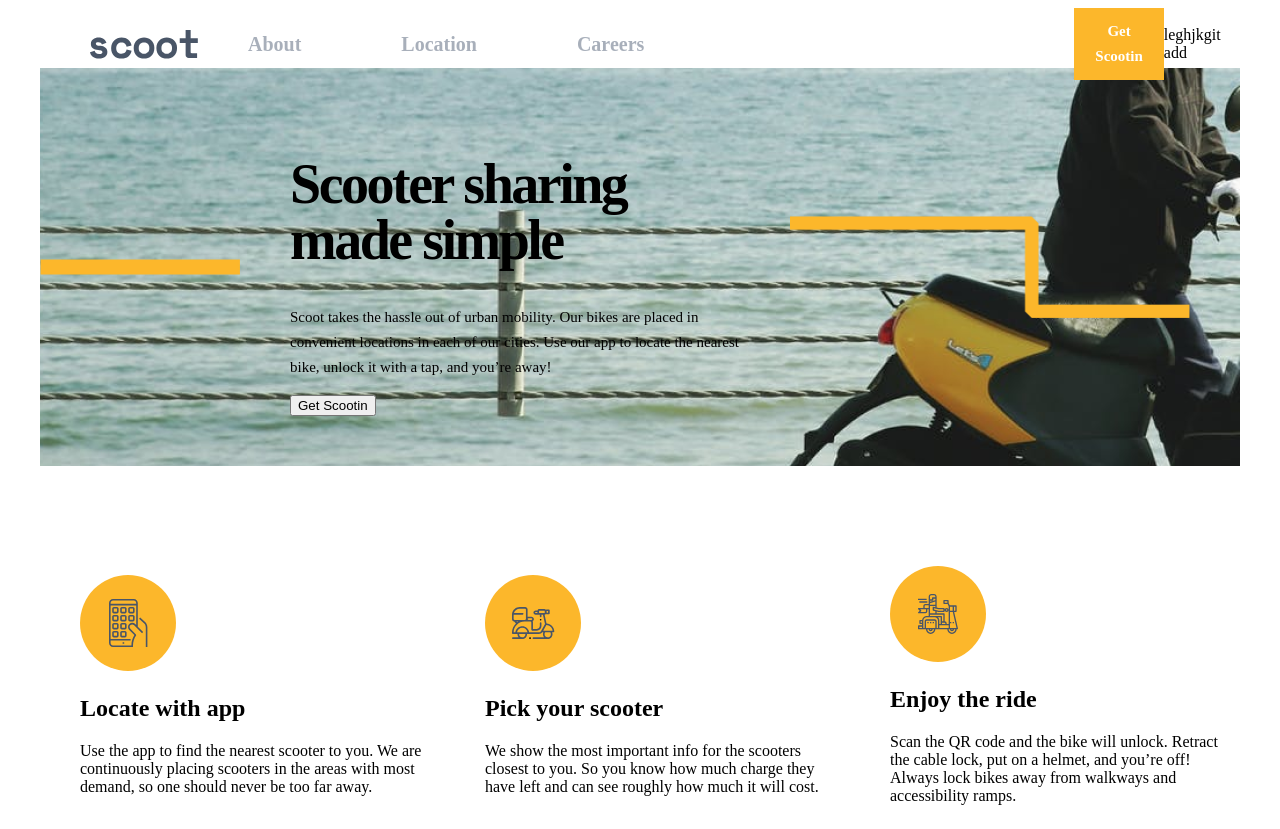
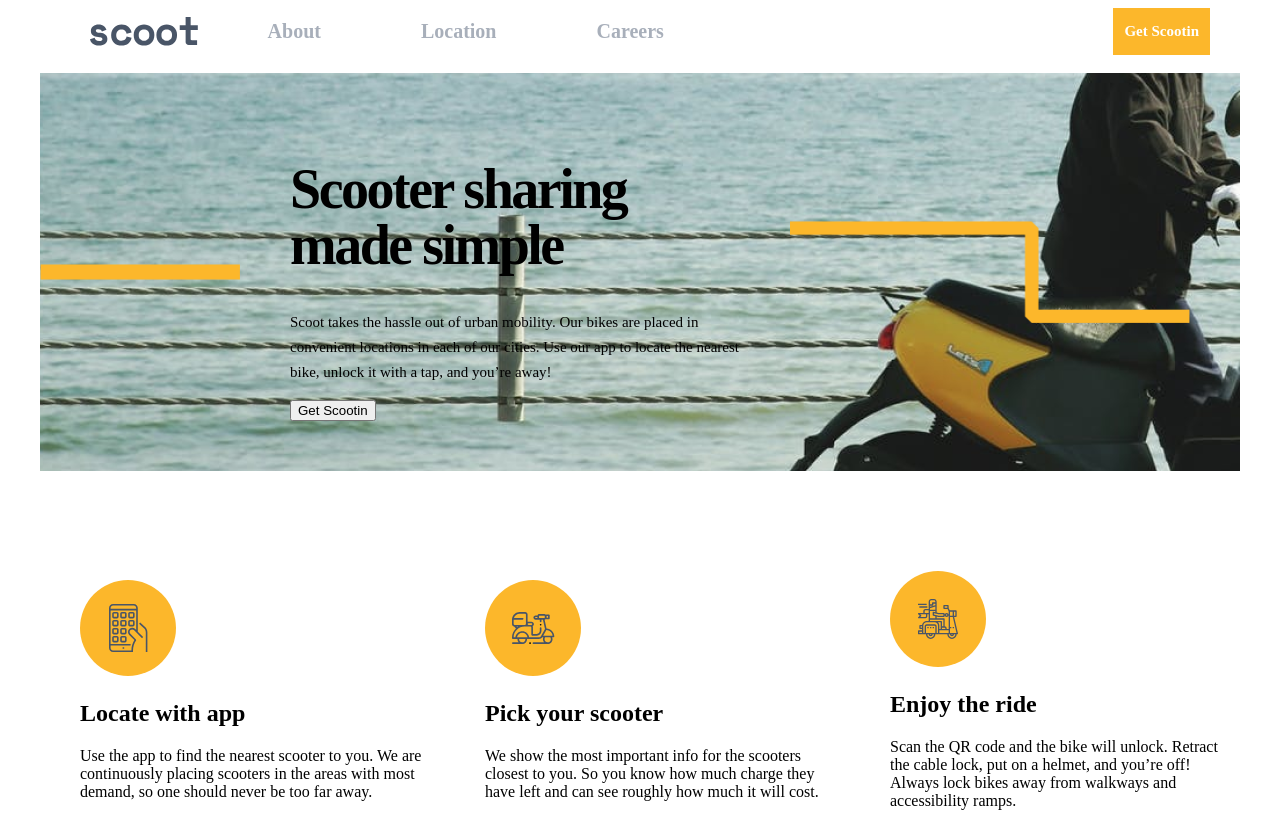
Before and after one commit to Temurbekxurramov/copypaster, a plain HTML site: page index.html in a window 1280 px wide. Shown: the top 829 px of the page. Drawn offline with Linux system fonts and the light colour scheme.

Commit message:
imtihon 2 figma

```diff
--- a/css/main.css
+++ b/css/main.css
@@ -9,7 +9,7 @@
     background-repeat: no-repeat;
 }
 .hero__container{
-    height: 60px;
+    height: 65px;
 }
 .hero__box{
     margin-left: 50px;
@@ -45,7 +45,7 @@ text-align: center;
 color:rgba(255, 255, 255, 1);
 background: rgba(252, 183, 43, 1);
 border: 1px solid transparent;
-padding: 10px 20px;
+padding: 10px 10px;
 }
 .header__box{
 display: flex;
--- a/index.html
+++ b/index.html
@@ -17,7 +17,7 @@
                     <li class="navbar__item"><a class="navbar__link" href="#">Careers</a></li>
                    </nav>
                    <button class="hero__btn">Get Scootin</button>
-                   leghjkgit add
+
 
                 </div>
 
```
